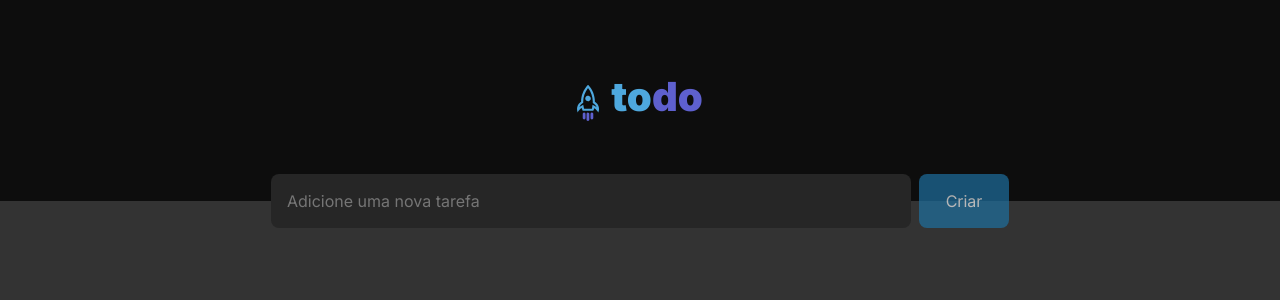
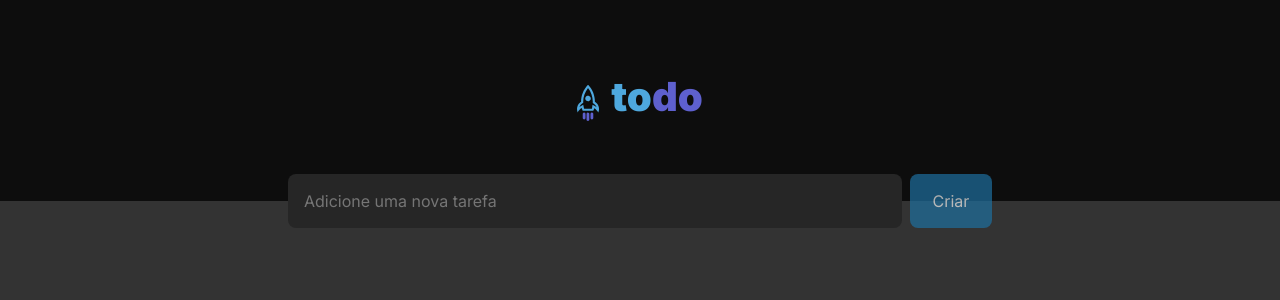
Before and after one commit to gabrielhilal/react-todo, a React (Vite) app: page / in a window 1280 px wide. Shown: the top 300 px of the page. Built offline with nearby package versions, Linux system fonts and the light colour scheme.

Commit message:
Make layout responsive

```diff
--- a/src/components/Main.module.css
+++ b/src/components/Main.module.css
@@ -1,13 +1,13 @@
 .taskForm {
- display: flex;
- justify-content: center;
- gap: 0.5rem;
- margin-top: calc(0px - 3.375rem/2);
+  display: flex;
+  justify-content: center;
+  gap: 0.5rem;
+  margin-top: calc(0px - 3.375rem/2);
 }
 
 .taskForm input {
   height: 3.375rem;
-  width: 50%;
+  width: 100%;
   border: none;
   border-radius: 8px;
   background: var(--grey-500);
--- a/src/global.css
+++ b/src/global.css
@@ -35,5 +35,19 @@ body {
 body, input, textarea, button {
   font-family: 'Inter', sans-serif;
   font-weight: 400;
-  font-size: 1rem; /* client font size (16px default) */
+  font-size: 0.875rem;
 }
+main {
+  padding: 0 1rem;
+}
+
+@media (min-width: 768px) {
+  body, input, textarea, button {
+    font-size: 1rem; /* client font size (16px default) */
+  }
+
+  main {
+    width: 736px;
+    margin: 0 auto;
+  }
+}
```
